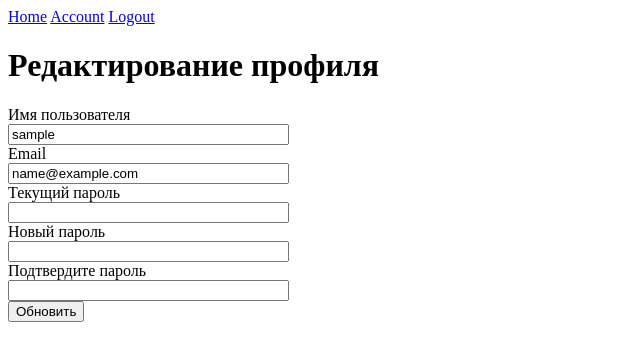
After one commit to fltask/VD07, a Flask app: page /edit_profile in a window 1280 px wide. The commit adds this page. Shown: the top 361 px of the page, without its empty margins (0-640 px from the left). Run offline with Flask 3, Linux system fonts and the light colour scheme; the visitor is signed in with stand-in values (Sample User, id 1).

Commit message:
HW_VD07 Done!

```diff
--- a/app/forms.py
+++ b/app/forms.py
@@ -1,6 +1,8 @@
+from flask_login import current_user
 from flask_wtf import FlaskForm
 from wtforms import StringField, PasswordField, BooleanField, SubmitField
-from wtforms.validators import DataRequired, Length,Email, EqualTo, ValidationError
+from wtforms.validators import DataRequired, Length, Email, EqualTo, ValidationError
+
 from app.models import User
 
 
@@ -10,6 +12,7 @@ class RegistrationForm(FlaskForm):
     password = PasswordField('Password', validators=[DataRequired()])
     confirm_password = PasswordField('Confirm Password', validators=[DataRequired(), EqualTo('password')])
     submit = SubmitField('Sign Up')
+
     def validate_username(self, username):
         user = User.query.filter_by(username=username.data).first()
         if user:
@@ -20,8 +23,31 @@ class RegistrationForm(FlaskForm):
         if user:
             raise ValidationError('Такой email уже используется')
 
+
 class LoginForm(FlaskForm):
     email = StringField('Email', validators=[DataRequired(), Email()])
     password = PasswordField('Password', validators=[DataRequired()])
     remember = BooleanField('Запомни меня')
     submit = SubmitField('Login')
+
+
+class EditForm(FlaskForm):
+    username = StringField('Имя пользователя', validators=[DataRequired(), Length(min=2, max=35)])
+    email = StringField('Email', validators=[DataRequired(), Email()])
+    current_password = PasswordField('Текущий пароль', validators=[DataRequired(message='Введите текущий пароль')])
+    password = PasswordField('Новый пароль')
+    confirm_password = PasswordField('Подтвердите пароль',
+                                     validators=[EqualTo('password', message='Пароли должны совпадать')])
+    submit = SubmitField('Обновить')
+
+    def validate_username(self, username):
+        if username.data != current_user.username:
+            user = User.query.filter_by(username=username.data).first()
+            if user:
+                raise ValidationError('Такое имя уже используется.')
+
+    def validate_email(self, email):
+        if email.data != current_user.email:
+            user = User.query.filter_by(email=email.data).first()
+            if user:
+                raise ValidationError('Такой email уже используется.')
--- a/app/models.py
+++ b/app/models.py
@@ -1,9 +1,12 @@
+from flask_login import UserMixin
+
 from app import db, login_manager
-from flask_login import UserMixin
+
 
 @login_manager.user_loader
 def load_user(user_id):
     return User.query.get(int(user_id))
+
 
 class User(UserMixin, db.Model):
     id = db.Column(db.Integer, primary_key=True)
--- a/app/routes.py
+++ b/app/routes.py
@@ -1,8 +1,9 @@
-from flask import render_template, request, url_for, flash, redirect
+from flask import render_template, url_for, flash, redirect
 from flask_login import login_user, logout_user, current_user, login_required
+
+from app import app, db, bcrypt
+from app.forms import RegistrationForm, LoginForm, EditForm
 from app.models import User
-from app import app, db, bcrypt
-from app.forms import RegistrationForm, LoginForm
 
 
 @app.route('/')
@@ -51,3 +52,22 @@ def logout():
 @login_required
 def account():
     return render_template('account.html')
+
+
+@app.route('/edit_profile', methods=['GET', 'POST'])
+@login_required
+def edit_profile():
+    form = EditForm(obj=current_user)
+
+    if form.validate_on_submit():
+        if bcrypt.check_password_hash(current_user.password, form.current_password.data):
+            current_user.username = form.username.data
+            current_user.email = form.email.data
+            if form.password.data:
+                current_user.password = bcrypt.generate_password_hash(form.password.data).decode('utf-8')
+            db.session.commit()
+            flash('Ваш профиль успешно обновлён!', 'success')
+            return redirect(url_for('account'))
+        else:
+            flash("Неверный текущий пароль", "danger")
+    return render_template('edit_profile.html', form=form)
--- a/app/templates/base.html
+++ b/app/templates/base.html
@@ -1,11 +1,9 @@
 <!DOCTYPE html>
-<html lang="en">
+<html lang="ru">
 <head>
     <meta charset="UTF-8">
     <title>
-        {% block title %}
-
-        {% endblock %}
+        {% block title %}{% endblock %}
     </title>
 </head>
 <body>
@@ -29,6 +27,9 @@
     {% endfor %}
     {% endif %}
     {% endwith %}
+</div>
+
+<div>
     {% block content %}{% endblock %}
 </div>
 
--- /dev/null
+++ b/app/templates/edit_profile.html
@@ -0,0 +1,55 @@
+{% extends "base.html" %}
+
+{% block title %}Редактирование профиля{% endblock %}
+
+{% block content %}
+<h1>Редактирование профиля</h1>
+
+<form method="post" action="{{ url_for('edit_profile') }}">
+    {{ form.hidden_tag() }}
+
+    <div>
+        {{ form.username.label }}<br>
+        {{ form.username(size=32) }}<br>
+        {% for error in form.username.errors %}
+        <span class="text-danger">{{ error }}</span><br>
+        {% endfor %}
+    </div>
+
+    <div>
+        {{ form.email.label }}<br>
+        {{ form.email(size=32) }}<br>
+        {% for error in form.email.errors %}
+        <span class="text-danger">{{ error }}</span><br>
+        {% endfor %}
+    </div>
+
+    <div>
+        {{ form.current_password.label }}<br>
+        {{ form.current_password(size=32) }}<br>
+        {% for error in form.current_password.errors %}
+        <span class="text-danger">{{ error }}</span><br>
+        {% endfor %}
+    </div>
+
+    <div>
+        {{ form.password.label }}<br>
+        {{ form.password(size=32) }}<br>
+        {% for error in form.password.errors %}
+        <span class="text-danger">{{ error }}</span><br>
+        {% endfor %}
+    </div>
+
+    <div>
+        {{ form.confirm_password.label }}<br>
+        {{ form.confirm_password(size=32) }}<br>
+        {% for error in form.confirm_password.errors %}
+        <span class="text-danger">{{ error }}</span><br>
+        {% endfor %}
+    </div>
+
+    <div>
+        {{ form.submit() }}
+    </div>
+</form>
+{% endblock %}
```
Also changed, not shown: app/templates/account.html (+12 -3 lines), app/templates/login.html (+11 -9 lines), app/templates/register.html (+13 -3 lines), README.md, 1 other file. Lines whose indentation alone changed are shown as unchanged.
